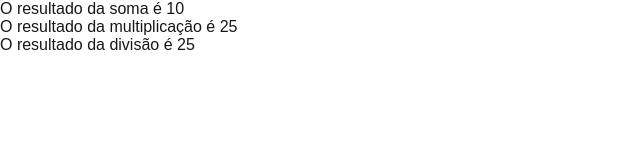
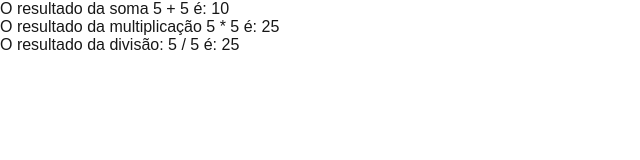
Before and after one commit to JoaoVictorCRP/programacao-script, a Next.js app in the folder 0-introducao-ao-next/first-app/: page /calculadora in a window 1280 px wide. Shown: the top 160 px of the page, without its empty margins (0-640 px from the left). Built offline with nearby package versions, Linux system fonts and the light colour scheme.

Commit message:
Aula 3 | incluindo paramteros das operacoes

```diff
--- a/0-introducao-ao-next/first-app/app/calculadora/components/Divide.jsx
+++ b/0-introducao-ao-next/first-app/app/calculadora/components/Divide.jsx
@@ -4,6 +4,6 @@ export default function Divide(props) {
     }
 
     return (
-        <p>O resultado da divisão é {divide(props.numbers[0], props.numbers[1])}</p>
+        <p>O resultado da divisão: {props.numbers[0]} / {props.numbers[1]} é:    {divide(props.numbers[0], props.numbers[1])}</p>
     )
 }
--- a/0-introducao-ao-next/first-app/app/calculadora/components/Multiply.jsx
+++ b/0-introducao-ao-next/first-app/app/calculadora/components/Multiply.jsx
@@ -4,6 +4,6 @@ export default function Multiply(props) {
     }
 
     return (
-        <p>O resultado da multiplicação é {multiply(props.numbers[0], props.numbers[1])}</p>
+        <p>O resultado da multiplicação {props.numbers[0]} * {props.numbers[1]} é: {multiply(props.numbers[0], props.numbers[1])}</p>
     )
 }
--- a/0-introducao-ao-next/first-app/app/calculadora/components/Sum.jsx
+++ b/0-introducao-ao-next/first-app/app/calculadora/components/Sum.jsx
@@ -4,6 +4,6 @@ export default function Sum(props) {
     }
 
     return (
-        <p>O resultado da soma é {sum(props.numbers[0], props.numbers[1])}</p>
+        <p>O resultado da soma {props.numbers[0]} + {props.numbers[1]} é: {sum(props.numbers[0], props.numbers[1])}</p>
     )
 }
```
